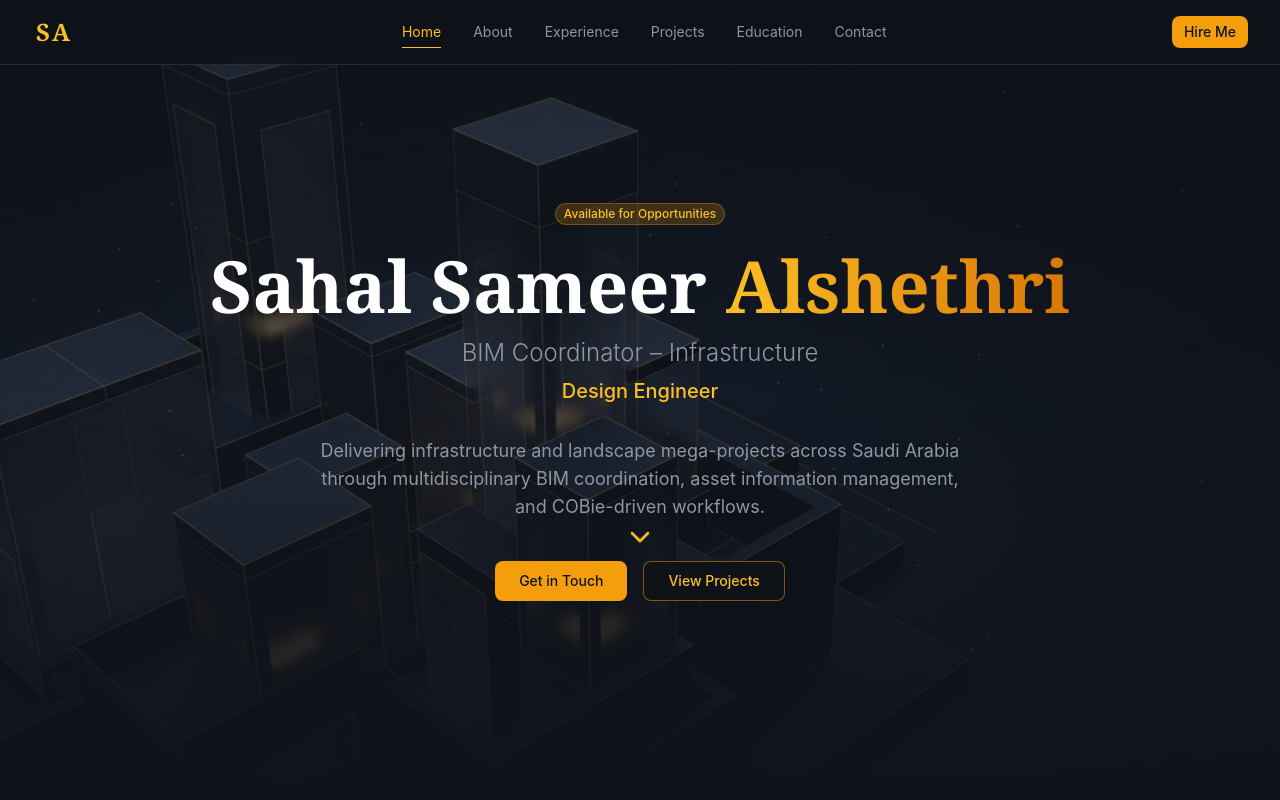
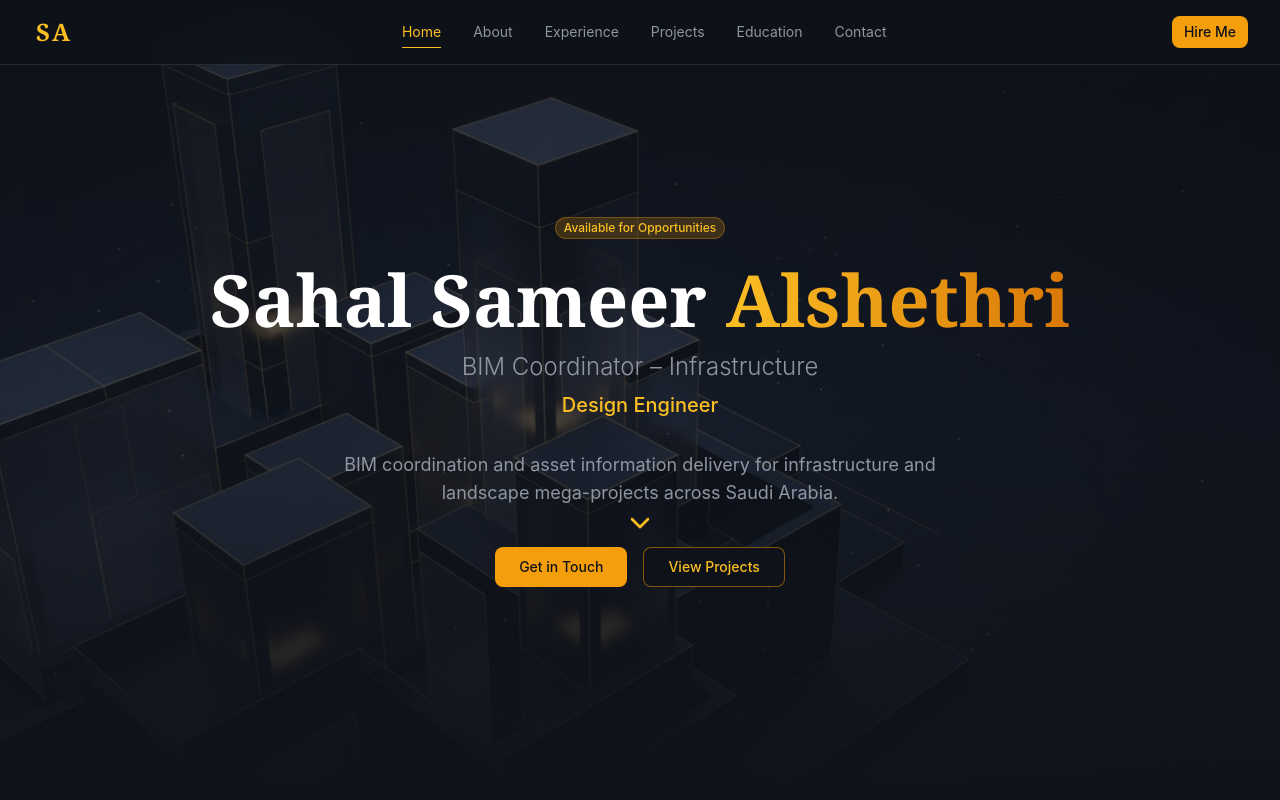
Before and after one commit to xSahal/portfolio-website, a React (Vite) app: page / in a window 1280 px wide. Shown: the top 800 px of the page. Built offline with nearby package versions, Linux system fonts and the light colour scheme.

Commit message:
Hero bio: tighter copy emphasising BIM coordination + asset info delivery

```diff
--- a/src/App.tsx
+++ b/src/App.tsx
@@ -311,9 +311,8 @@ function App() {
               Design Engineer
             </p>
             <p className="max-w-2xl mx-auto text-muted-foreground mb-10 text-base sm:text-lg leading-relaxed">
-              Delivering infrastructure and landscape mega-projects across Saudi Arabia
-              through multidisciplinary BIM coordination, asset information management,
-              and COBie-driven workflows.
+              BIM coordination and asset information delivery for infrastructure and
+              landscape mega-projects across Saudi Arabia.
             </p>
             <div className="flex flex-col sm:flex-row gap-4 justify-center">
               <Button
```
